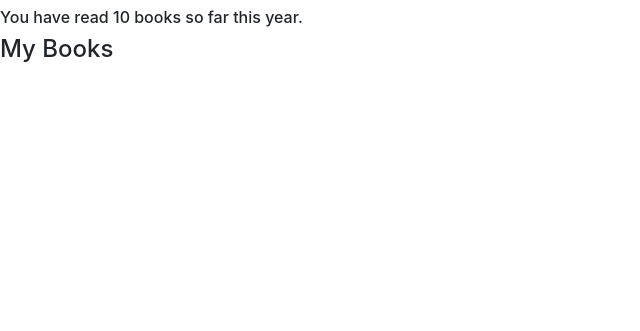
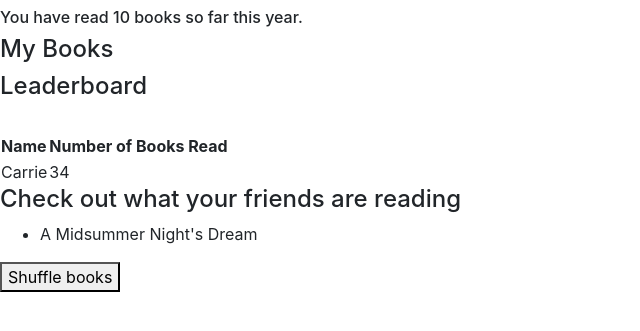
Before and after one commit to beccamargolis/js_fundamentals_practice, a Flask app: page /dashboard in a window 1280 px wide. Shown: the part 72-403 px from the top of the page, without its empty margins (0-640 px from the left). Run offline with Flask 2, Linux system fonts and the light colour scheme; the visitor is signed in with stand-in values (Sample User, id 1); data that the repository does not hold is empty; some libraries are stand-ins or nearby versions.

Commit message:
second commit

```diff
--- a/litlog/flask_app/templates/dashboard.html
+++ b/litlog/flask_app/templates/dashboard.html
@@ -21,5 +21,26 @@
         <li><a href="/view/post/{{ post.id }}">{{ post.title }}</a> by {{ post.author }}</li>
     </ul>
     {% endfor %}
+    <h4>Leaderboard</h4>
+    <table>
+        <thead>
+            <tr>
+                <th>Name</th>
+                <th>Number of Books Read</th>
+            </tr>
+        </thead>
+        <tbody>
+            <tr>
+                <td>Carrie</a></td>
+                <td>34</td>
+            </tr>
+        </tbody>
+        <br>
+    </table>
+    <h4>Check out what your friends are reading</h4>
+    <ul>
+        <li>A Midsummer Night's Dream</li>
+    </ul>
+    <button>Shuffle books</button>
 </body>
 </html>
```
